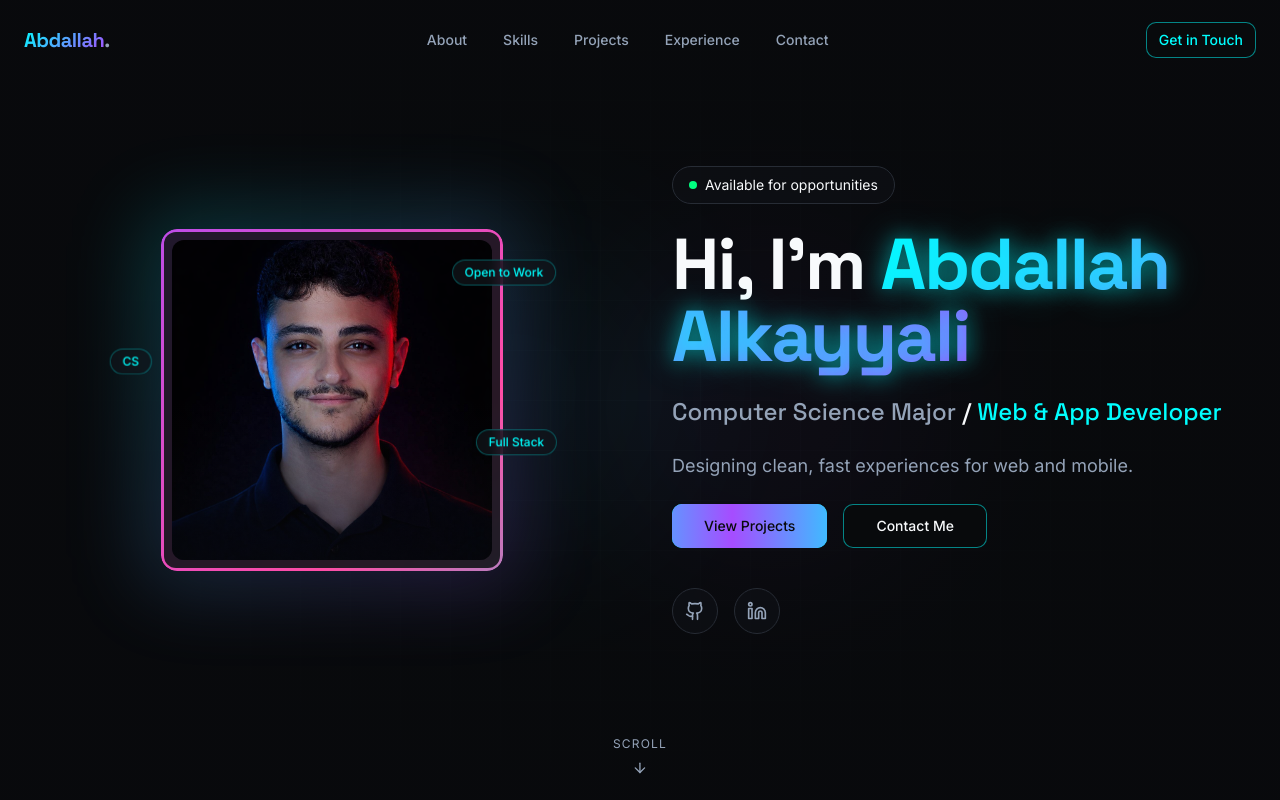
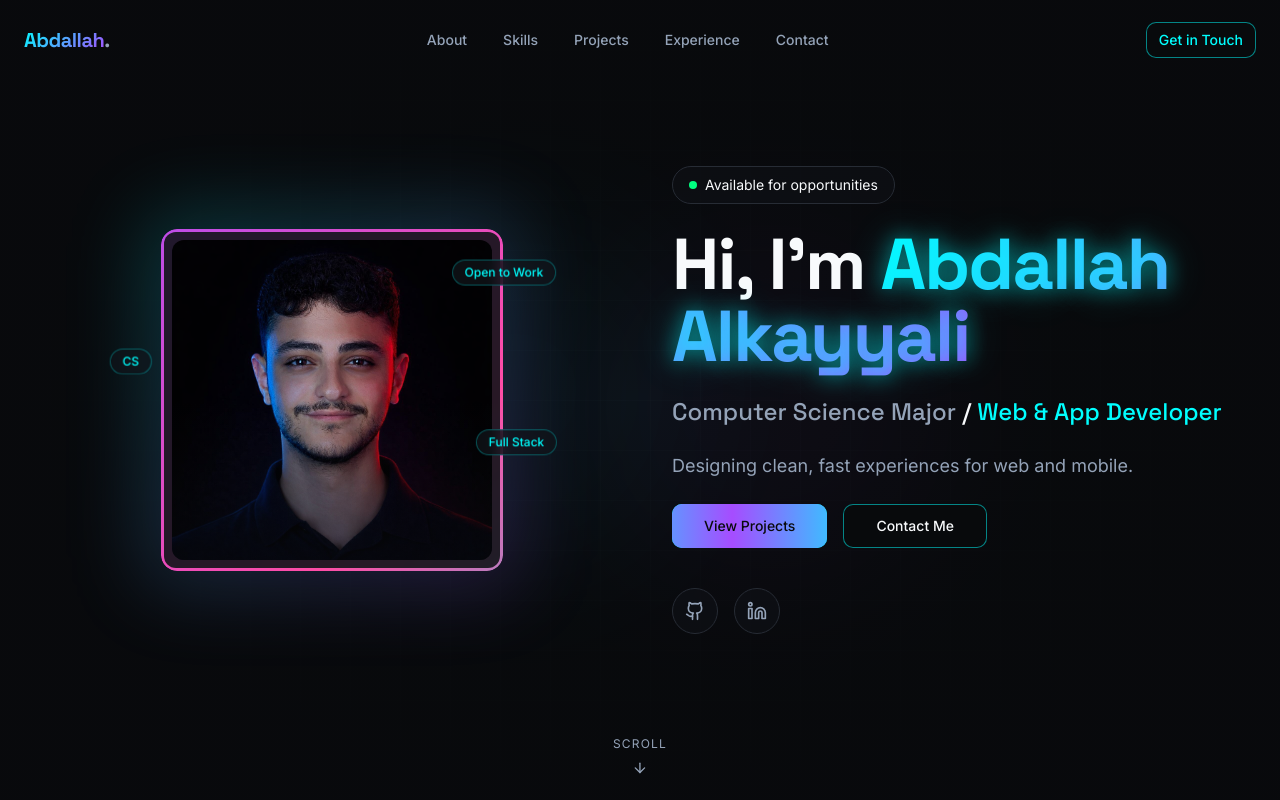
Before and after one commit to kayyali05/portfolio, a React (Vite) app: page / in a window 1280 px wide. Shown: the top 800 px of the page. Built offline with nearby package versions, Linux system fonts and the light colour scheme.

Commit message:
Adjust portrait crop up further

```diff
--- a/src/components/Portrait.tsx
+++ b/src/components/Portrait.tsx
@@ -140,7 +140,7 @@
                 <img
                   src={src}
                   alt={alt}
-                  className="h-full w-full object-cover object-[70%_30%]"
+                  className="h-full w-full object-cover object-[70%_20%]"
                 />
 
                 {/* Scanner line effect */}
```
